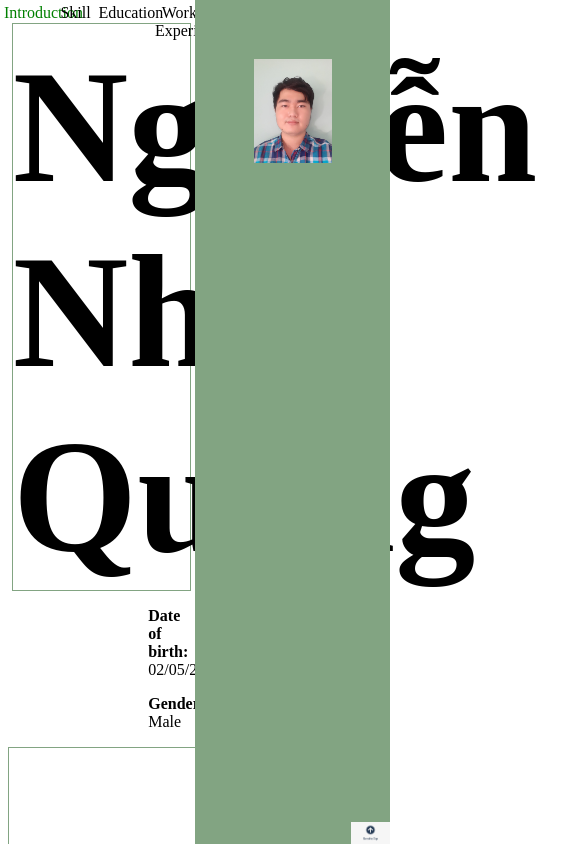
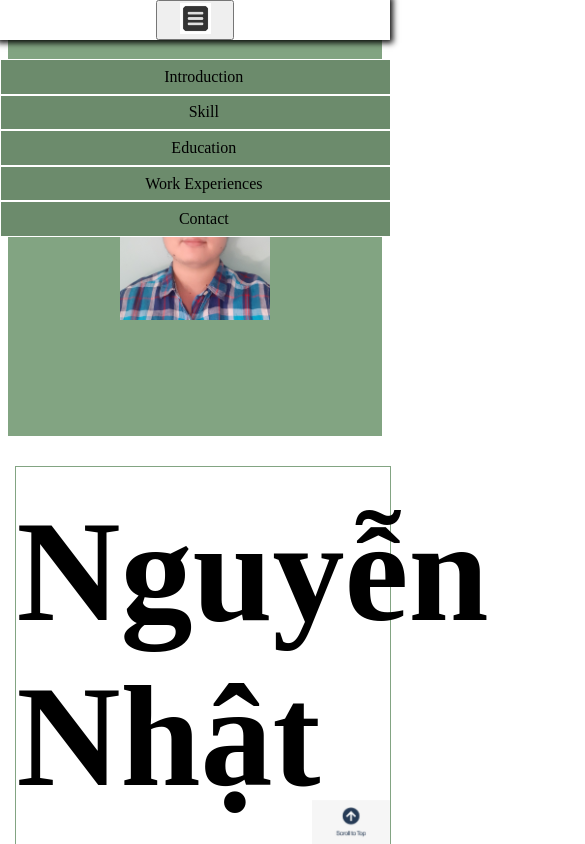
Before and after one commit to nnquang0205/nnquang0205.github.io, a plain HTML site: page index.html in a window 390 px wide. Shown: the top 844 px of the page, 585 px wide, since content can reach past the window. Drawn offline with Linux system fonts and the light colour scheme.

Commit message:
Done
mobile mode

```diff
--- a/Assist/style.css
+++ b/Assist/style.css
@@ -55,7 +55,15 @@ nav {
     left: 0;
     width: 50%;
 }
-nav a {
+nav button{
+    display: none;
+}
+nav .navbar-markbook-content {
+    display: flex;
+    flex-direction: row;
+    width: 100%;
+}
+nav .navbar-markbook-content a {
     text-decoration: none;
     width: 25%;
     text-align: center;
@@ -110,3 +118,147 @@ footer {
     border-top: solid 1px rgb(130, 164, 130);
 }
 /* <-----END: CONTROL LEFT SIDE-----> */
+
+
+
+
+
+
+
+/*-----MOBILE-----*/
+@media screen and (max-width: 1080px) {
+    .container {
+        display: flex;
+        flex-direction: column-reverse;
+    }
+
+    /* <-----START: CONTROL RIGHT SIDE-----> */
+.container-right{
+    display: flex;
+    flex-direction: column;
+    width: 100%;
+    background-color: rgb(130, 164, 130);
+    position: static;
+}
+.profile-image {
+    margin: 30% 30% 30% 30%;
+}
+.container-right a img {
+    position: fixed;
+    bottom: 0;
+    right: 0;
+    width: 20%;
+}
+.profile-image img {
+    width: 100%;
+}
+/* <-----END: CONTROL RIGHT SIDE-----> */
+
+/* <-----START: CONTROL LEFT SIDE-----> */
+.container-left {
+    width: 100%;
+    display: flex;
+    flex-direction: column;
+    position: static;
+
+}
+nav {
+    overflow: hidden;
+    display: flex;
+    flex-direction: column;
+    position: fixed;
+    top: 0;
+    width: 100%;
+    align-content: center;
+    -webkit-box-shadow: 0px 0px 6px 3px rgba(0,0,0,0.94);
+    box-shadow: 0px 0px 6px 3px rgba(0,0,0,0.94);
+    background-color: white;
+    align-items: center;
+}
+nav button {
+    display: block;
+    width: 20%;
+    height: 20%;
+}
+nav button img {
+    width: 50%;
+    height: 100%;
+}
+nav .navbar-markbook-content {
+    display: none;
+    position: fixed;
+    top: 7%;
+    width: 100%;
+    z-index: 1;
+}
+nav .navbar-markbook-content a {
+    float: none;
+    display: block;
+    text-decoration: none;
+    width: 100%;
+    text-align: center;
+    padding: 2%;
+    color: black;
+    border: solid 1px white;
+}
+.navbar-markbook-content a:hover {
+    color: white;
+}
+nav:hover .navbar-markbook-content{
+    display: block;
+    background-color: rgb(108, 139, 108);
+}
+.container-left-main {
+    align-items: center;
+}
+h1 {
+    padding-top: 6%;
+    margin: 8% 2% 2% 2%;
+    font-size: 900%;
+    width: 100%;
+    border: solid 1px rgb(130, 164, 130);
+
+}
+.container-left-main p {
+    margin-left: 75%;
+}
+.container-left-block {
+    text-align: center;
+    padding: 30% 1% 30% 1%;
+    border-top: solid 1px rgb(130, 164, 130);
+    border-right: solid 1px rgb(130, 164, 130);
+    border-left: solid 1px rgb(130, 164, 130);
+}
+.container-left-block li {
+    text-align: left !important;
+    margin: 5%;
+    font-size: 20px;
+}
+.container-left-block h2 {
+    font-size: 40px;
+}
+.container-left-block h3 {
+    font-size: 40px;
+}
+.container-left-block p {
+    font-size: 20px;
+}
+.container-left-block-child {
+    border: solid 1px silver;
+}
+.container-left-block-child p {
+    font-size: 30px;
+}
+.container-left-block-child h4 {
+    font-size: 30px;
+}
+footer {
+    text-align: center;
+    border-top: solid 1px rgb(130, 164, 130);
+}
+/* <-----END: CONTROL LEFT SIDE-----> */
+  }
+
+@media (hover:hover) {
+
+}
--- a/index.html
+++ b/index.html
@@ -11,11 +11,14 @@
     <div class="container">
         <div class="container-left">
             <nav>
-                <a href="#introduction">Introduction</a>
-                <a href="#skill">Skill</a>
-                <a href="#education">Education</a>
-                <a href="#experiences">Work Experiences</a>
-                <a href="#contact">Contact</a>
+                <button><img src="./images/navbar icon.png" alt="menu icon in mobile mode">  </button>
+                <div class="navbar-markbook-content">
+                    <a href="#introduction">Introduction</a>
+                    <a href="#skill">Skill</a>
+                    <a href="#education">Education</a>
+                    <a href="#experiences">Work Experiences</a>
+                    <a href="#contact">Contact</a>
+                </div>
             </nav>
             <div class="container-left-main" id="main">
                 <h1>Nguyễn Nhật Quang</h1>
```
Also changed, not shown: images/navbar icon.png (added).
